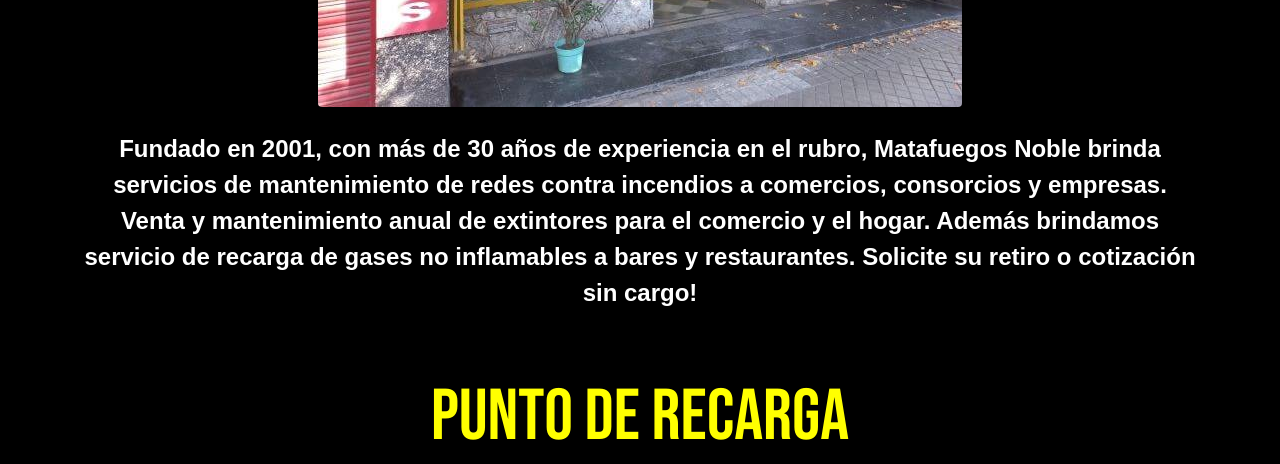
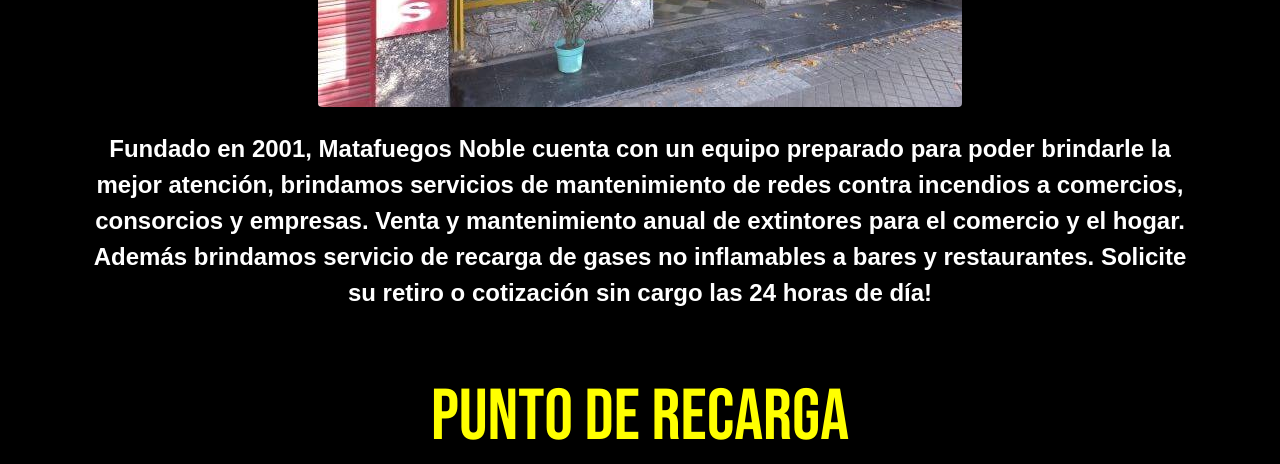
Before and after one commit to konstantinowivo/matafuegos-noble_37115, a website: page index.html in a window 1280 px wide. Shown: the part 960-1424 px from the top of the page. Drawn offline with nearby package versions, Linux system fonts and the light colour scheme.

Commit message:
cambios en main

```diff
--- a/index.html
+++ b/index.html
@@ -67,7 +67,7 @@
           <img src="recursos/frente_noble.jpg" class="figure-img img-fluid rounded" alt="frente local">
           <figcaption class="figure-caption"></figcaption>
         </figure>
-          <p>Fundado en 2001, con más de 30 años de experiencia en el rubro, Matafuegos Noble brinda servicios de mantenimiento de redes contra incendios a comercios, consorcios y empresas. Venta y mantenimiento anual de extintores para el comercio y el hogar. Además brindamos servicio de recarga de gases no inflamables a bares y restaurantes. Solicite su retiro o cotización sin cargo!
+          <p>Fundado en 2001, Matafuegos Noble cuenta con un equipo preparado para poder brindarle la mejor atención, brindamos servicios de mantenimiento de redes contra incendios a comercios, consorcios y empresas. Venta y mantenimiento anual de extintores para el comercio y el hogar. Además brindamos servicio de recarga de gases no inflamables a bares y restaurantes. Solicite su retiro o cotización sin cargo las 24 horas de día!
           </p>
       </div>
     </article>
```
